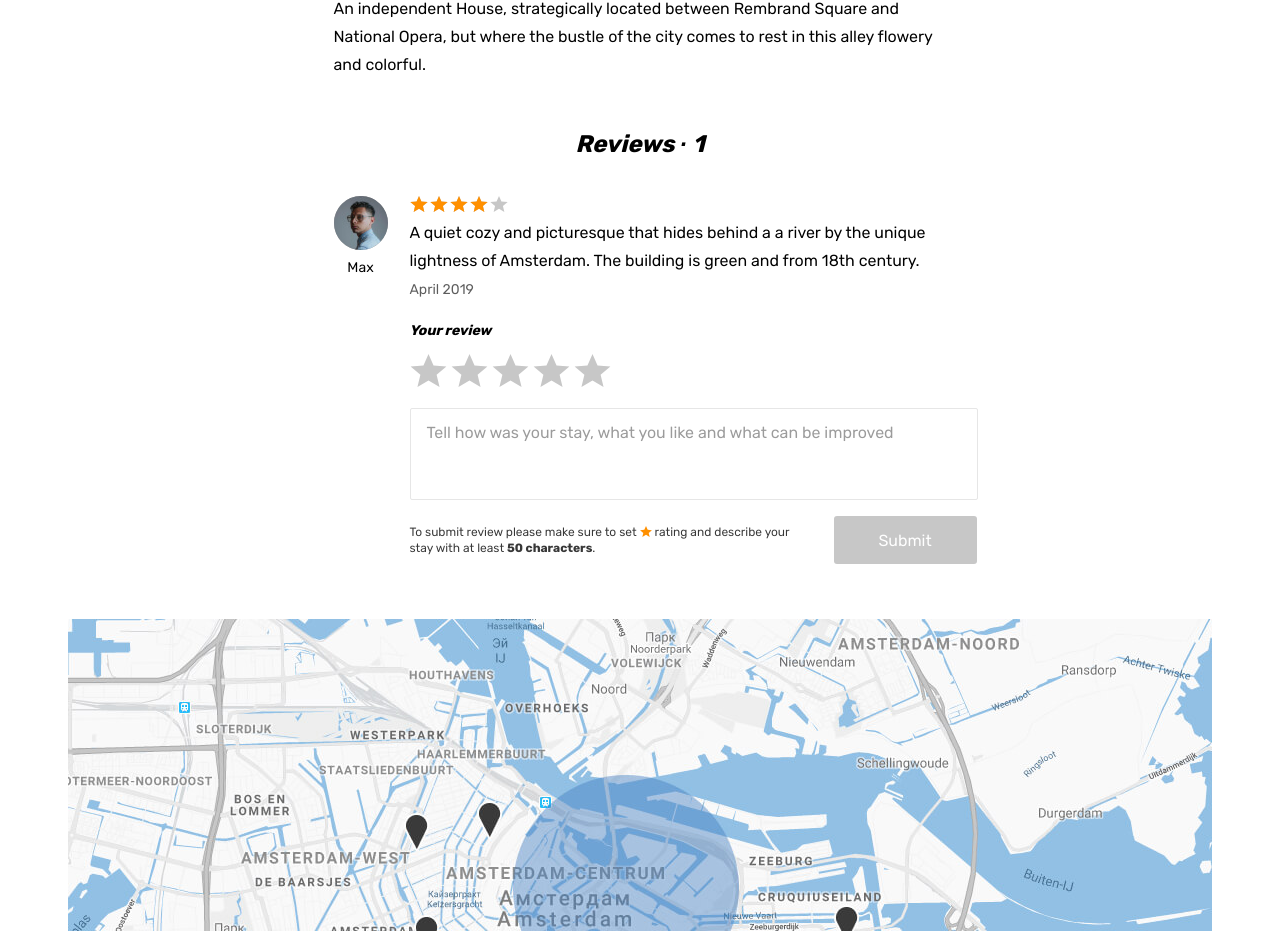
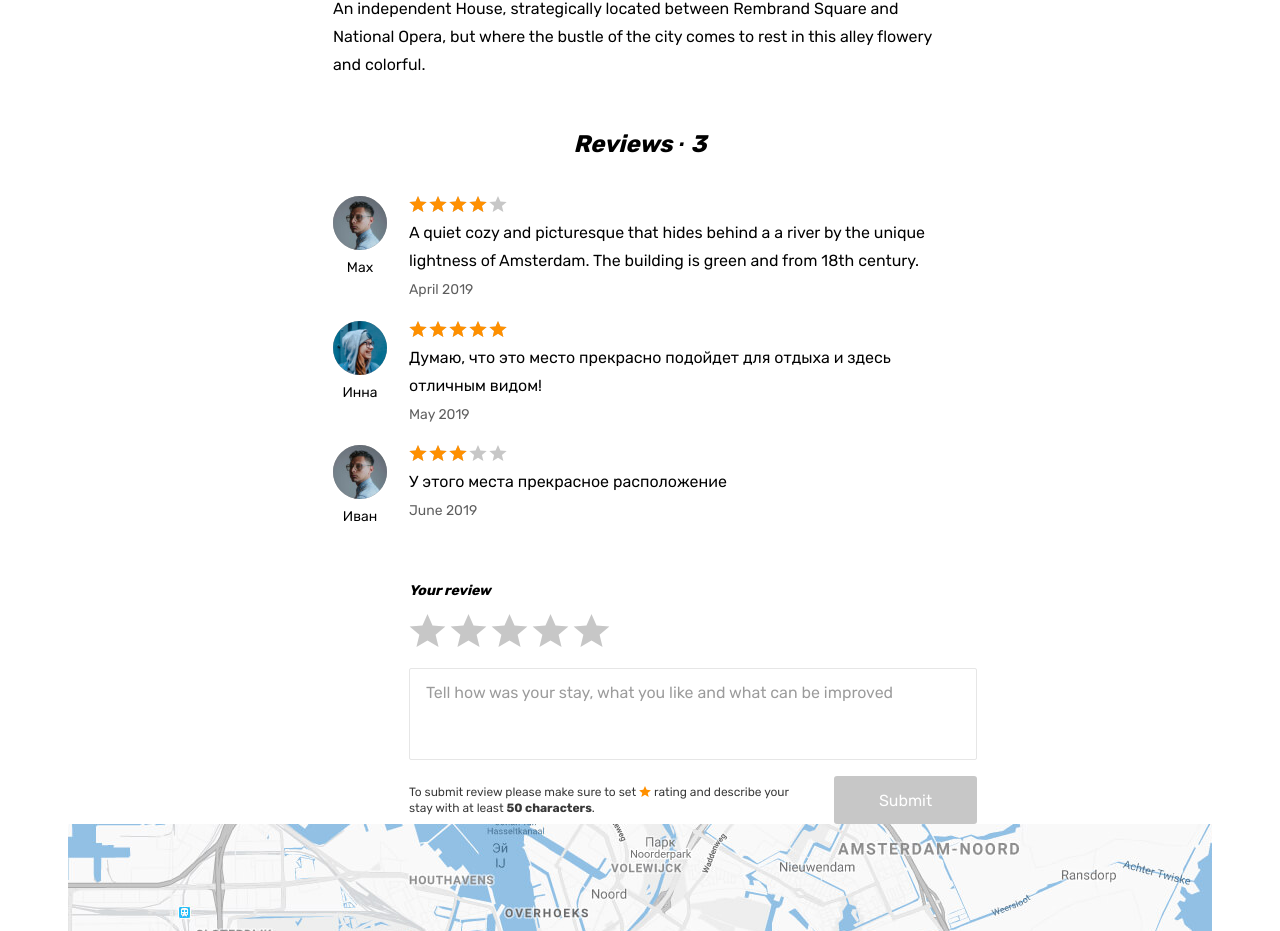
Before and after one commit to htmlacademy-react/1044677-six-cities-3, a React (Vite) app: page /offer/1 in a window 1280 px wide. Shown: the part 1339-2270 px from the top of the page. Built offline with nearby package versions, Linux system fonts and the light colour scheme.

Commit message:
feat: Создаст компонент списка отзывов и подключит компоненты отзывов к экрану offers

```diff
--- /dev/null
+++ b/src/components/reviews-list/reviews-list.tsx
@@ -0,0 +1,21 @@
+import Review from '../review/review';
+import { Reviews } from '../../types/review';
+
+type ReviewsListProps = {
+  reviews: Reviews;
+}
+
+function ReviewsList({reviews}: ReviewsListProps): JSX.Element {
+  return (
+    <section className="offer__reviews reviews">
+      <h2 className="reviews__title">Reviews &middot; <span className="reviews__amount">{reviews.length}</span></h2>
+      <ul className="reviews__list">
+        {reviews.map((review) => (
+          <Review key={review.id} review={review} />
+        ))}
+      </ul>
+    </section>
+  );
+}
+
+export default ReviewsList;
--- a/src/pages/offer-screen/offer-screen.tsx
+++ b/src/pages/offer-screen/offer-screen.tsx
@@ -1,7 +1,9 @@
 import { Offer } from '../../types/offer';
 import { Helmet } from 'react-helmet-async';
 import { useParams } from 'react-router-dom';
+import { reviews } from '../../mocks/reviews';
 import Header from '../../components/header/header';
+import ReviewsList from '../../components/reviews-list/reviews-list';
 import ReviewForm from '../../components/review-form/review-form';
 import NotFoundScreen from '../not-found-screen/not-found-screen';
 
@@ -134,35 +136,9 @@ function OfferScreen({offers}: OfferScreenProps): JSX.Element {
                     An independent House, strategically located between Rembrand Square and National Opera, but where the bustle of the city comes to rest in this alley flowery and colorful.
                   </p>
                 </div>
+                <ReviewsList reviews={reviews} />
+                <ReviewForm />
               </div>
-              <section className="offer__reviews reviews">
-                <h2 className="reviews__title">Reviews &middot; <span className="reviews__amount">1</span></h2>
-                <ul className="reviews__list">
-                  <li className="reviews__item">
-                    <div className="reviews__user user">
-                      <div className="reviews__avatar-wrapper user__avatar-wrapper">
-                        <img className="reviews__avatar user__avatar" src="img/avatar-max.jpg" width="54" height="54" alt="Reviews avatar"/>
-                      </div>
-                      <span className="reviews__user-name">
-                        Max
-                      </span>
-                    </div>
-                    <div className="reviews__info">
-                      <div className="reviews__rating rating">
-                        <div className="reviews__stars rating__stars">
-                          <span style={{width: '80%'}}></span>
-                          <span className="visually-hidden">Rating</span>
-                        </div>
-                      </div>
-                      <p className="reviews__text">
-                        A quiet cozy and picturesque that hides behind a a river by the unique lightness of Amsterdam. The building is green and from 18th century.
-                      </p>
-                      <time className="reviews__time" dateTime="2019-04-24">April 2019</time>
-                    </div>
-                  </li>
-                </ul>
-                <ReviewForm />
-              </section>
             </div>
           </div>
           <section className="offer__map map"></section>
```
